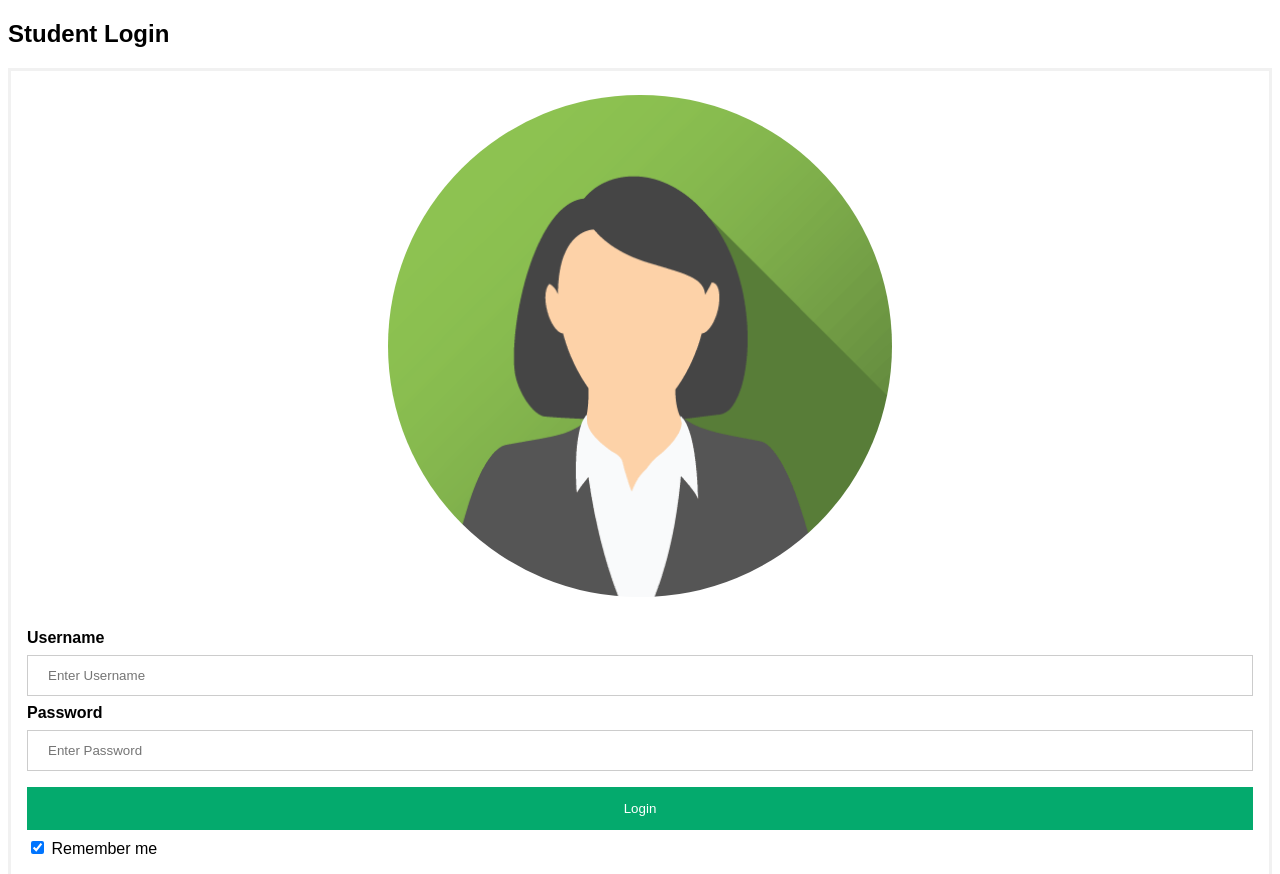
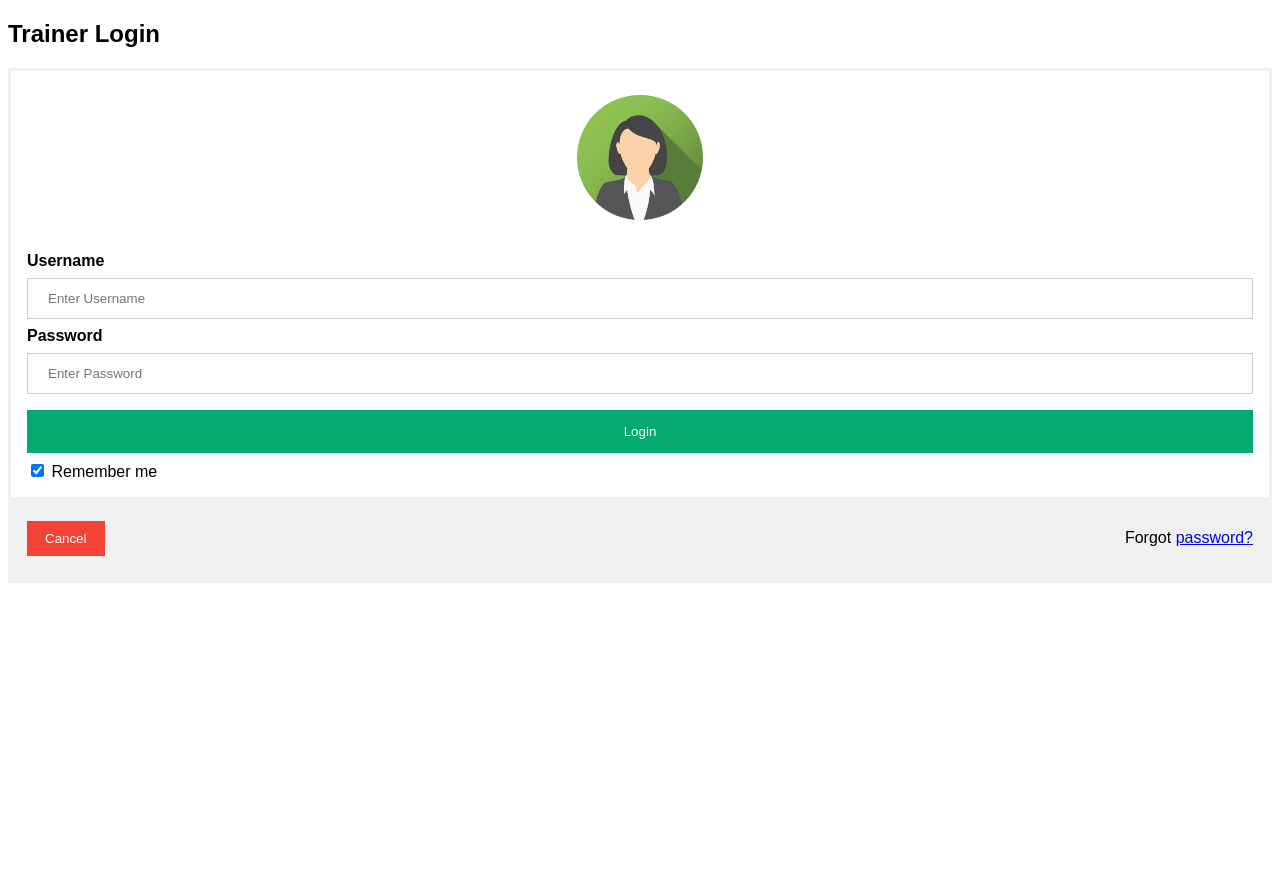
Before and after one commit to vamsi198/login-2418, a plain HTML site: page index.html in a window 1280 px wide. Shown: the top 874 px of the page. After the commit the page ends 800 px from the top, so only its background shows below. Drawn offline with Linux system fonts and the light colour scheme.

Commit message:
Update index.html

```diff
--- a/index.html
+++ b/index.html
@@ -41,7 +41,7 @@ button:hover {
 }
 
 img.avatar {
-  width: 40%;
+  width: 10%;
   border-radius: 50%;
 }
 
@@ -68,7 +68,7 @@ span.psw {
 </head>
 <body>
 
-<h2>Student Login</h2>
+<h2>Trainer Login</h2>
 
 <form action="/action_page.php" method="post">
   <div class="imgcontainer">
```
